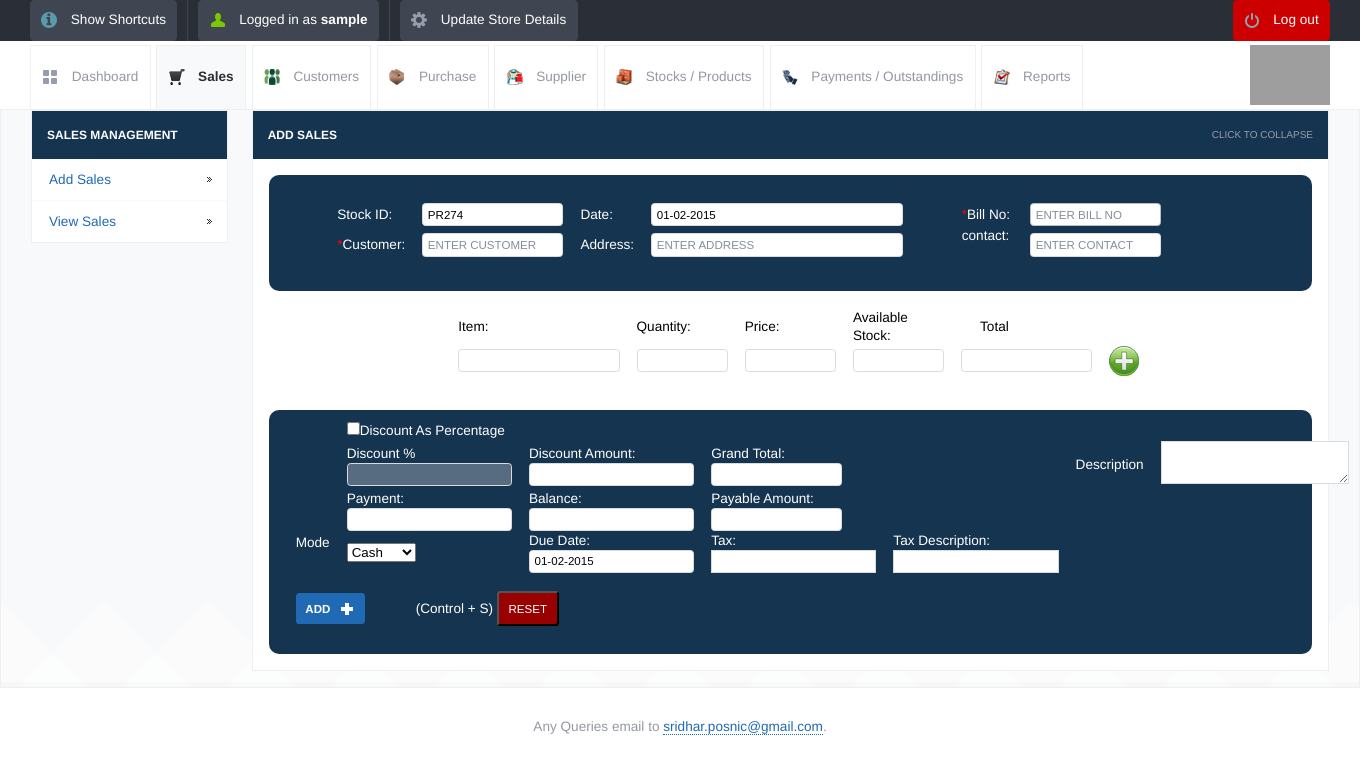
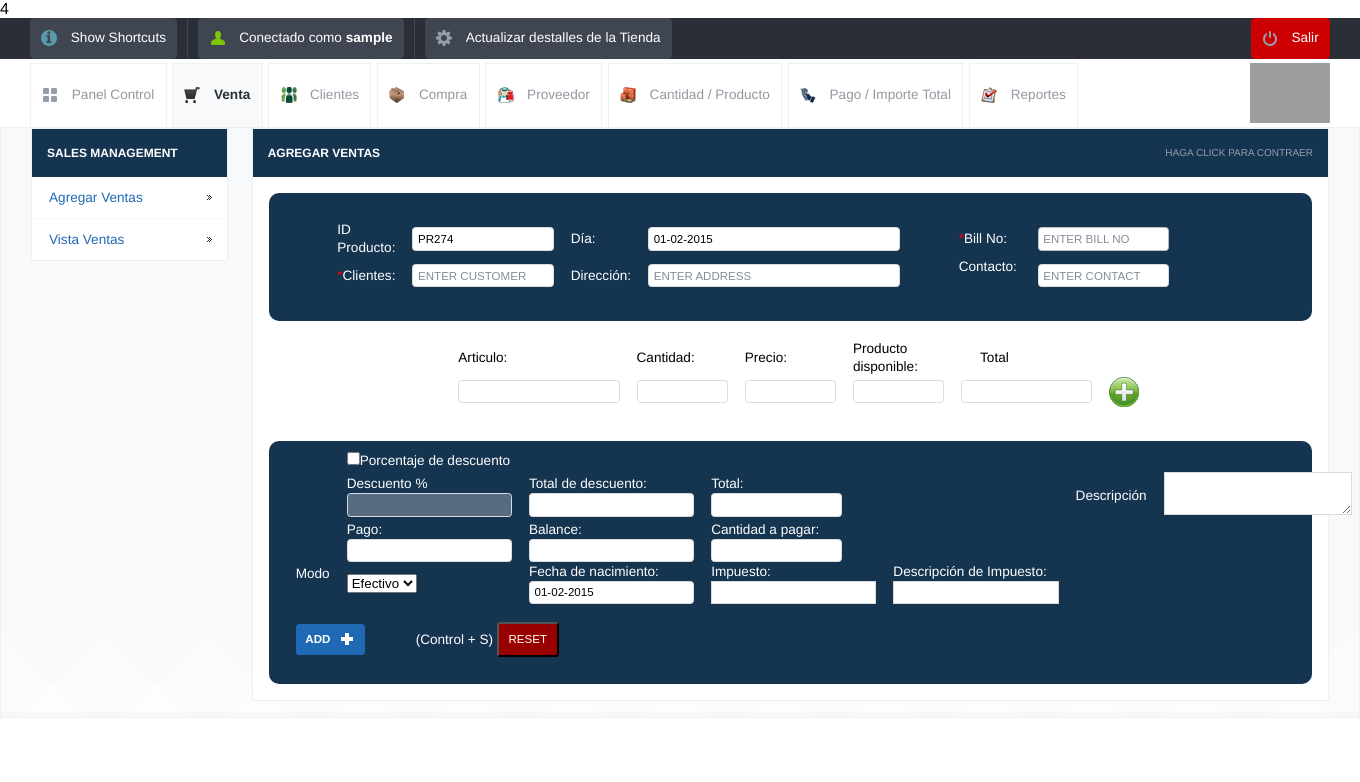
Before and after one commit to phant88/Almacenes, a PHP site: page /add_sales.php in a window 1360 px wide. Shown: the top 782 px of the page. Run offline with PHP 8.4, Linux system fonts and the light colour scheme; the visitor is signed in with stand-in values (Sample User, id 1); data comes from the database, SQL or seed files in the repository; some web fonts are replaced; grey boxes are pictures that could not be loaded.

Commit message:
traduccion mensajes

```diff
--- a/add_sales.php
+++ b/add_sales.php
@@ -112,7 +112,7 @@ if(isset($_POST['payment'])){
 			}
 			else
 			{
-				echo "<br><font color=green size=+1 >There is no enough stock deliver for $name1! Please add stock !</font>" ;
+				echo "<br><font color=green size=+1 >No hay cantidad suficiente para entregar $name1! Por favor Agregar cantidad !</font>" ;
 			}
 
 
@@ -126,7 +126,7 @@ if(isset($_POST['payment'])){
 
 
 			}
-                          $msg="Sales Added successfully Ref: ". $_POST['stockid']."" ;
+                          $msg="Agregar Venta satisfactoria Ref: ". $_POST['stockid']."" ;
 
 
 
@@ -264,20 +264,20 @@ $(function() {
 			},
 			messages: {
 				supplier: {
-					required: "Please Enter Supplier"
+					required: "Por favor Ingresar Proveedor"
 				},
 				stockid: {
-					required: "Please Enter Stock ID"
+					required: "Por favor Ingresar ID Producto"
 				},
 				payment: {
-					required: "Please Enter Payment"
+					required: "Por favor Ingresar Pago"
 				},
 				grand_total: {
-					required: "Add Stock Items"
+					required: "Agregar Cantidad de Producto"
 				},
 				bill_no: {
-					required: "Please Enter Bill Number",
-                                        minlength: "Bill Number must consist of at least 3 characters"
+					required: "Por favor Ingresar Numero de Recibo",
+                                        minlength: "Numero de Recibo debe contener mas de 3 caracteres"
 				}
 			}
 		});
@@ -332,10 +332,10 @@ function numbersonly(e){
     document.getElementById(item+'st').value=code;
     document.getElementById(item+'to').value=total;
 }else{
-     alert('No Stock Available For This Item');
+     alert('No hay este Producto disponible');
 }
 }else{
-     alert('Please Select An Item');
+     alert('Por favor Seleccione un Articulo');
     }
     }else{
     id=document.getElementById('edit_guid').value;
@@ -387,7 +387,7 @@ function numbersonly(e){
 
         }else{
 
-            alert("This Item is already added In This Purchase");
+            alert("Este Articulo esta listo para ser agregado en la compra");
             document.getElementById('item').focus();
              document.getElementById('quty').value="";
                 document.getElementById('sell').value="";
@@ -562,14 +562,14 @@ function discount_type_per(){
 		<div class="page-full-width cf">
 
 			<ul id="tabs" class="fl">
-				<li><a href="dashboard.php" class="dashboard-tab">Dashboard</a></li>
-				<li><a href="view_sales.php" class="active-tab  sales-tab">Sales</a></li>
-				<li><a href="view_customers.php" class=" customers-tab">Customers</a></li>
-				<li><a href="view_purchase.php" class="purchase-tab">Purchase</a></li>
-				<li><a href="view_supplier.php" class=" supplier-tab">Supplier</a></li>
-				<li><a href="view_product.php" class="stock-tab">Stocks / Products</a></li>
-				<li><a href="view_payments.php" class="payment-tab">Payments / Outstandings</a></li>
-				<li><a href="view_report.php" class="report-tab">Reports</a></li>
+				<li><a href="dashboard.php" class="dashboard-tab">Panel Control</a></li>
+				<li><a href="view_sales.php" class="active-tab  sales-tab">Venta</a></li>
+				<li><a href="view_customers.php" class=" customers-tab">Clientes</a></li>
+				<li><a href="view_purchase.php" class="purchase-tab">Compra</a></li>
+				<li><a href="view_supplier.php" class=" supplier-tab">Proveedor</a></li>
+				<li><a href="view_product.php" class="stock-tab">Cantidad / Producto</a></li>
+				<li><a href="view_payments.php" class="payment-tab">Pago / Importe Total</a></li>
+				<li><a href="view_report.php" class="report-tab">Reportes</a></li>
 			</ul> <!-- end tabs -->
 
 			<!-- Change this image to your own company's logo -->
@@ -591,8 +591,8 @@ function discount_type_per(){
 
 				<h3>Sales Management</h3>
 				<ul>
-					<li><a href="add_sales.php">Add Sales</a></li>
-					<li><a href="view_sales.php">View Sales</a></li>
+					<li><a href="add_sales.php">Agregar Ventas</a></li>
+					<li><a href="view_sales.php">Vista Ventas</a></li>
 				</ul>
 
 			</div> <!-- end side-menu -->
@@ -603,9 +603,9 @@ function discount_type_per(){
 
 					<div class="content-module-heading cf">
 
-						<h3 class="fl">Add Sales</h3>
-						<span class="fr expand-collapse-text">Click to collapse</span>
-						<span class="fr expand-collapse-text initial-expand">Click to expand</span>
+						<h3 class="fl">Agregar Ventas</h3>
+						<span class="fr expand-collapse-text">Haga Click para contraer</span>
+						<span class="fr expand-collapse-text initial-expand">Haga Click para expandir</span>
 
 					</div> <!-- end content-module-heading -->
 
@@ -646,10 +646,10 @@ function discount_type_per(){
 					  $max=$max+3;
 					  $autoid="PR".$max."";
 					  ?>
-                      <td>Stock ID:</td>
+                      <td>ID Producto:</td>
                       <td><input name="stockid" type="text" id="stockid" readonly="readonly" maxlength="200"  class="round default-width-input" style="width:130px " value="<?php echo $autoid ?>" /></td>
 
-                      <td>Date:</td>
+                      <td>Día:</td>
                       <td><input  name="date" id="test1" placeholder="" value="<?php echo date('d-m-Y');?>" type="text" id="name" maxlength="200"  class="round default-width-input"  /></td>
                       <td>&nbsp; </td>  <td>&nbsp; </td>  <td ><span class="man">*</span>Bill No:<input type="hidden"> </td>
 
@@ -657,13 +657,13 @@ function discount_type_per(){
 
                     </tr>
                     <tr>  <td>&nbsp; </td> <td>&nbsp; </td>
-                      <td><span class="man">*</span>Customer:</td>
+                      <td><span class="man">*</span>Clientes:</td>
                       <td><input name="supplier" placeholder="ENTER CUSTOMER" type="text" id="supplier"  maxlength="200"  class="round default-width-input"  style="width:130px " /></td>
 
-                      <td>Address:</td>
+                      <td>Dirección:</td>
                       <td><input name="address" placeholder="ENTER ADDRESS" type="text" id="address" maxlength="200"  class="round default-width-input"  /></td>
 
-                       <td>&nbsp; </td> <td>&nbsp; </td> <td >contact:&nbsp; &nbsp; &nbsp; </td>
+                       <td>&nbsp; </td> <td>&nbsp; </td> <td >Contacto:&nbsp; &nbsp; &nbsp; </td>
                       <td><input name="contact" placeholder="ENTER CONTACT" type="text" id="contact1" maxlength="200"  class="round default-width-input" onkeypress="return numbersonly(event)" style="width:120px " /></td>
 
                     </tr>
@@ -674,11 +674,11 @@ function discount_type_per(){
 
                   <table class="form" >
                       <tr>
-                          <td>Item:</td>
-                          <td>Quantity:</td>
+                          <td>Articulo:</td>
+                          <td>Cantidad:</td>
 
-                          <td>Price:</td>
-                          <td>Available Stock:</td>
+                          <td>Precio:</td>
+                          <td>Producto disponible:</td>
                           <td> &nbsp;&nbsp;&nbsp;&nbsp;&nbsp;Total</td>
                            <td> &nbsp;</td>
                       </tr>
@@ -713,47 +713,47 @@ function discount_type_per(){
                        <div class="mytable_row ">
                   <table class="form">
                       <tr>
-                           <td> &nbsp;</td> <td> <input type="checkbox" id="round" onclick="discount_type_per()" >Discount As Percentage</td>
+                           <td> &nbsp;</td> <td> <input type="checkbox" id="round" onclick="discount_type_per()" >Porcentaje de descuento</td>
                            <td></td> </tr>
                     <tr>
                         <td> &nbsp;</td>
-                        <td>Discount %<input type="text" maxlength="3" disabled class="round" onkeyup=" discount_amount(); " onkeypress="return numbersonly(event);" name="discount" id="discount" >
+                        <td>Descuento %<input type="text" maxlength="3" disabled class="round" onkeyup=" discount_amount(); " onkeypress="return numbersonly(event);" name="discount" id="discount" >
                       </td>
 
-                    <td>Discount Amount:<input type="text"  onkeypress="return numbersonly(event);"  onkeyup=" discount_as_amount(); "  class="round" id="disacount_amount" name="dis_amount" >
+                    <td>Total de descuento:<input type="text"  onkeypress="return numbersonly(event);"  onkeyup=" discount_as_amount(); "  class="round" id="disacount_amount" name="dis_amount" >
                       </td>
 
-                        <td>Grand Total:<input type="hidden" readonly="readonly" id="grand_total" name="subtotal" >
+                        <td>Total:<input type="hidden" readonly="readonly" id="grand_total" name="subtotal" >
                         <input type="text" id="main_grand_total" readonly="readonly" class="round default-width-input"  style="text-align:right;width: 120px" >
                     </td>  <td> &nbsp;</td>
-                     <td>Description</td>
+                     <td>Descripción</td>
                   <td><textarea name="description"></textarea></td>
                   </tr>
                       <tr>
                         <td> &nbsp;</td>
-                        <td>Payment:<input type="text"  class="round" onkeyup=" balance_amount(); " onkeypress="return numbersonly(event);" name="payment" id="payment" >
+                        <td>Pago:<input type="text"  class="round" onkeyup=" balance_amount(); " onkeypress="return numbersonly(event);" name="payment" id="payment" >
                       </td>
 
                       <td>Balance:<input type="text"  class="round" readonly="readonly" id="balance" name="balance" >
                       </td>
 
 
-                       <td>Payable Amount:<input type="hidden" readonly="readonly" id="grand_total"  >
+                       <td>Cantidad a pagar:<input type="hidden" readonly="readonly" id="grand_total"  >
                         <input type="text" id="payable_amount" readonly="readonly" name="payable" class="round default-width-input"  style="text-align:right;width: 120px" >
                     </td>  <td> &nbsp;</td>  <td> &nbsp;</td>  <td> &nbsp;</td>
                   </tr>
-                  <tr> <td>Mode &nbsp;</td><td>
+                  <tr> <td>Modo &nbsp;</td><td>
                       <select name="mode">
-                      <option value="cash">Cash</option>
+                      <option value="cash">Efectivo</option>
                       <option value="cheque">Cheque</option>
-                      <option value="other">Other</option>
+                      <option value="other">Otros</option>
                       </select>
                       </td>
                       <td>
-                       Due Date:<input type="text" name="duedate" id="test2" value="<?php echo date('d-m-Y');?>" class="round">
+                       Fecha de nacimiento:<input type="text" name="duedate" id="test2" value="<?php echo date('d-m-Y');?>" class="round">
                   </td>
-                 <td> Tax:<input type="text" name="tax" onkeypress="return numbersonly(event);"></td>
-                 <td>Tax Description:<input type="text" name="tax_dis"> </td>
+                 <td> Impuesto:<input type="text" name="tax" onkeypress="return numbersonly(event);"></td>
+                 <td>Descripción de Impuesto:<input type="text" name="tax_dis"> </td>
 
 
                   <td> &nbsp;</td>
@@ -786,11 +786,5 @@ function discount_type_per(){
 
 
 
-	<!-- FOOTER -->
-	<div id="footer">
-		<p>Any Queries email to <a href="mailto:sridhar.posnic@gmail.com?subject=Stock%20Management%20System">sridhar.posnic@gmail.com</a>.</p>
-
-	</div> <!-- end footer -->
-
 </body>
 </html>
--- a/config.php
+++ b/config.php
@@ -1 +1 @@
-<?php $config["database"] = "Integral"; $config["host"]= "localhost";$config["username"]= "homestead"; $config["password"]= "secret";?>
+<?php $config["database"] = "Integral"; $config["host"]= "192.168.1.37";$config["username"]= "homestead"; $config["password"]= "secret";?>
--- a/tpl/top_bar.php
+++ b/tpl/top_bar.php
@@ -1,4 +1,4 @@
-<!-- TOP BAR -->
+4<!-- TOP BAR -->
 	<div id="top-bar">
 
 		<div class="page-full-width cf">
@@ -6,15 +6,15 @@
 			<ul id="nav" class="fl">
 
 				<li class="v-sep"><a href="javascript:void(0);" onclick="javascript:window.open('shortcuts.html','myNewWinsr','width=600,height=110,toolbar=0,menubar=no,status=no,resizable=yes,location=no,directories=no,scrollbars=yes');" class="round button dark ic-info image-left">Show Shortcuts</a></li>
-				<li class="v-sep"><a href="#" class="round button dark menu-user image-left">Logged in as <strong><?php echo $POSNIC['username'] ?></strong></a>
+				<li class="v-sep"><a href="#" class="round button dark menu-user image-left">Conectado como <strong><?php echo $POSNIC['username'] ?></strong></a>
 					<ul>
 
-						<li><a href="change_password.php">Change Password</a></li>
+						<li><a href="change_password.php">Cambiar Contraseña</a></li>
 
-						<li><a href="logout.php">Log out</a></li>
+						<li><a href="logout.php">Salir</a></li>
 					</ul>
 				</li>
-			<li><a href="update_details.php" class="round button dark menu-settings image-left">Update Store Details</a></li>
+			<li><a href="update_details.php" class="round button dark menu-settings image-left">Actualizar destalles de la Tienda</a></li>
 				<li></li>
 
 			</ul> <!-- end nav -->
@@ -22,7 +22,7 @@
 
 			<form action="#" method="POST" id="search-form" class="fr">
 				<fieldset>
-                                    <a href="logout.php" class="round button dark menu-logoff image-left" style="background-color: #cc0000">Log out</a>
+                                    <a href="logout.php" class="round button dark menu-logoff image-left" style="background-color: #cc0000">Salir</a>
 				</fieldset>
 			</form>
 
```
Also changed, not shown: dashboard.php (+33 -55 lines), index.php (+13 -29 lines), view_sales.php (+29 -29 lines).
